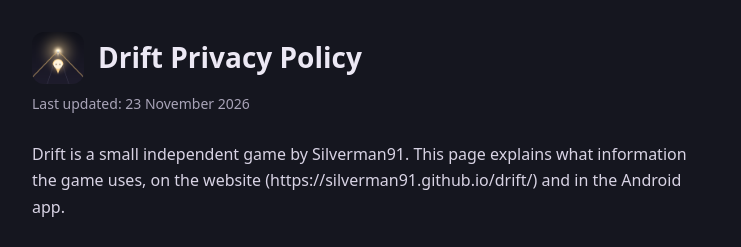
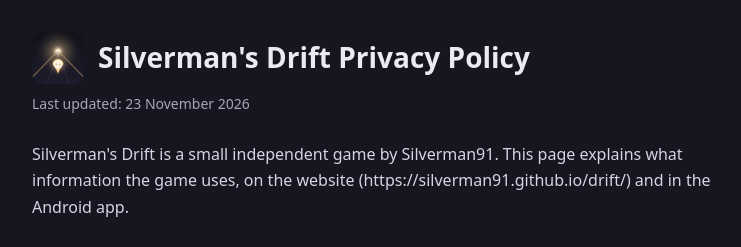
Before and after one commit to Silverman91/drift, a plain HTML site: page privacy.html in a window 1280 px wide. Shown: the top 247 px of the page, without its empty margins (268-1009 px from the left). Drawn offline with Linux system fonts and the light colour scheme.

Commit message:
Rename to Silverman's Drift
Co-Authored-By: Claude Opus 5.5 <noreply@anthropic.com>

```diff
--- a/privacy.html
+++ b/privacy.html
@@ -3,7 +3,7 @@
 <head>
 <meta charset="utf-8">
 <meta name="viewport" content="width=device-width,initial-scale=1">
-<title>Drift Privacy Policy</title>
+<title>Silverman's Drift Privacy Policy</title>
 <meta name="robots" content="index,follow">
 <link rel="icon" href="icon-512.png">
 <style>
@@ -26,10 +26,10 @@ th{color:var(--muted);font-weight:600}
 </head>
 <body>
 <main>
-<header><img src="icon-512.png" alt=""><h1>Drift Privacy Policy</h1></header>
+<header><img src="icon-512.png" alt=""><h1>Silverman's Drift Privacy Policy</h1></header>
 <p class="date">Last updated: 23 November 2026</p>
 
-<p>Drift is a small independent game by Silverman91. This page explains what information the game uses, on the website (https://silverman91.github.io/drift/) and in the Android app.</p>
+<p>Silverman's Drift is a small independent game by Silverman91. This page explains what information the game uses, on the website (https://silverman91.github.io/drift/) and in the Android app.</p>
 
 <h2>The short version</h2>
 <ul>
```
Also changed, not shown: index.html (+5 -3 lines), manifest.webmanifest.
